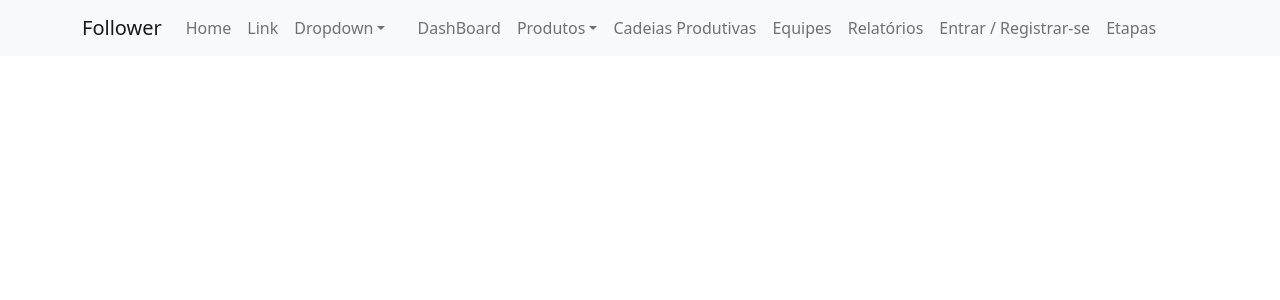
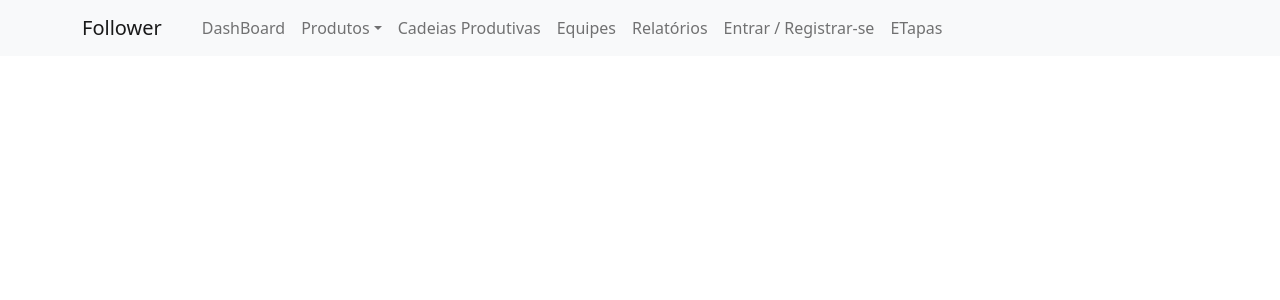
Before and after one commit to dsm-cefet-rj/trabalho-integrado-2022-2-grupo-1-psw, a React (Create React App) app: page / in a window 1280 px wide. Shown: the top 300 px of the page. Built offline with nearby package versions, Linux system fonts and the light colour scheme.

Commit message:
Conserto REAL da NavBar

```diff
--- a/src/components/Navbar.js
+++ b/src/components/Navbar.js
@@ -14,18 +14,6 @@ function NavbarComponent() {
         <Navbar.Toggle aria-controls="basic-navbar-nav" />
         <Navbar.Collapse id="basic-navbar-nav">
           <Nav className="me-auto">
-            <Nav.Link href="#home">Home</Nav.Link>
-            <Nav.Link href="#link">Link</Nav.Link>
-            <NavDropdown title="Dropdown" id="basic-nav-dropdown">
-              <NavDropdown.Item href="#action/3.1">Action</NavDropdown.Item>
-              <NavDropdown.Item href="#action/3.2">
-                Another action
-              </NavDropdown.Item>
-              <NavDropdown.Item href="#action/3.2"> Example</NavDropdown.Item>
-
-              <NavDropdown.Divider />
-              <NavDropdown.Item>
-              </NavDropdown.Item></NavDropdown>
 
             <Nav.Link href="/"></Nav.Link>
             <Nav.Link href="Dashboard">DashBoard</Nav.Link>
@@ -37,7 +25,7 @@ function NavbarComponent() {
             <Nav.Link href="Equipes">Equipes</Nav.Link>
             <Nav.Link href="Relatorios">Relatórios</Nav.Link>
             <Nav.Link href="Acesso">Entrar / Registrar-se</Nav.Link>
-            <Nav.Link href="Etapas">Etapas</Nav.Link>
+            <Nav.Link href="Etapas">ETapas</Nav.Link>
           </Nav>
         </Navbar.Collapse>
       </Container>
```
